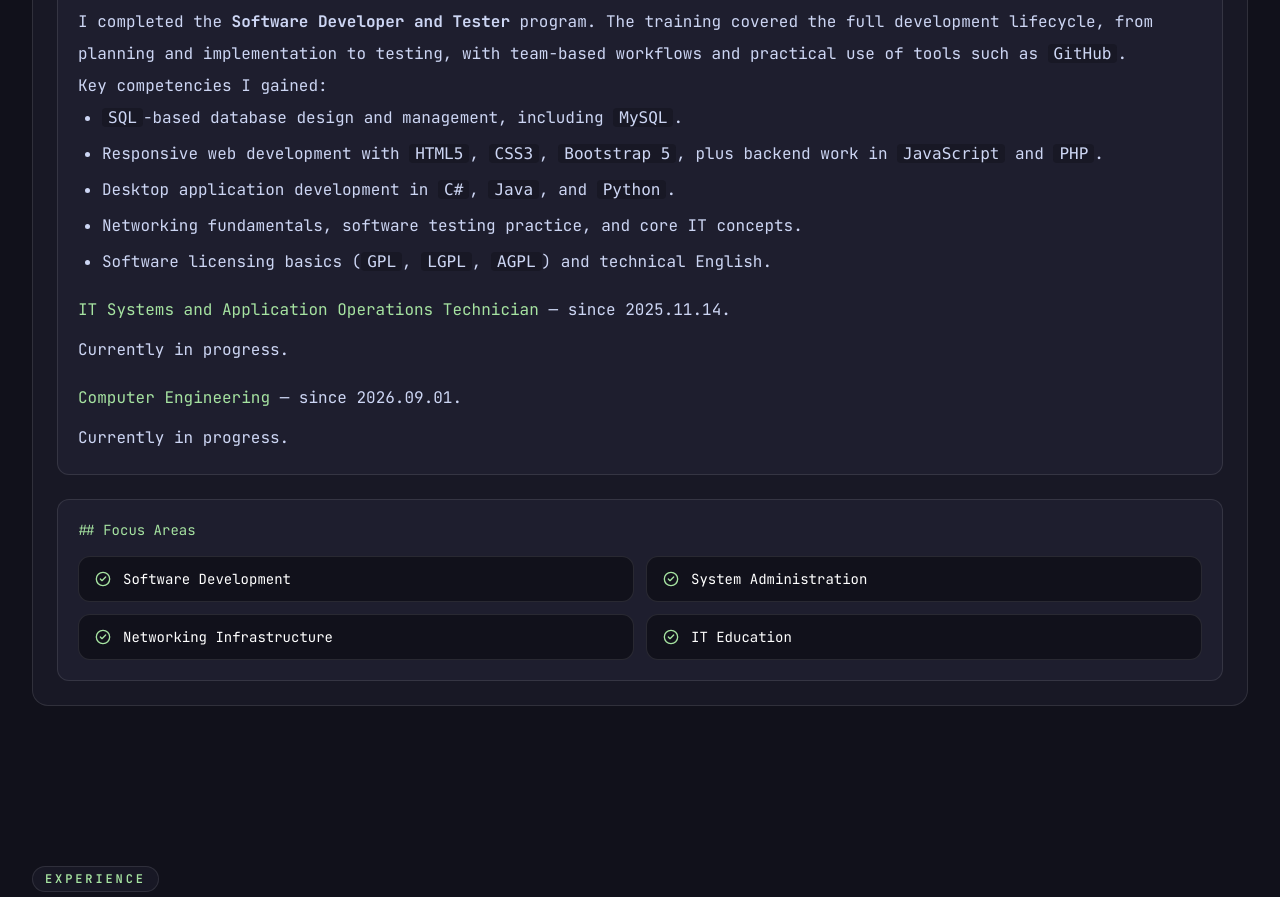
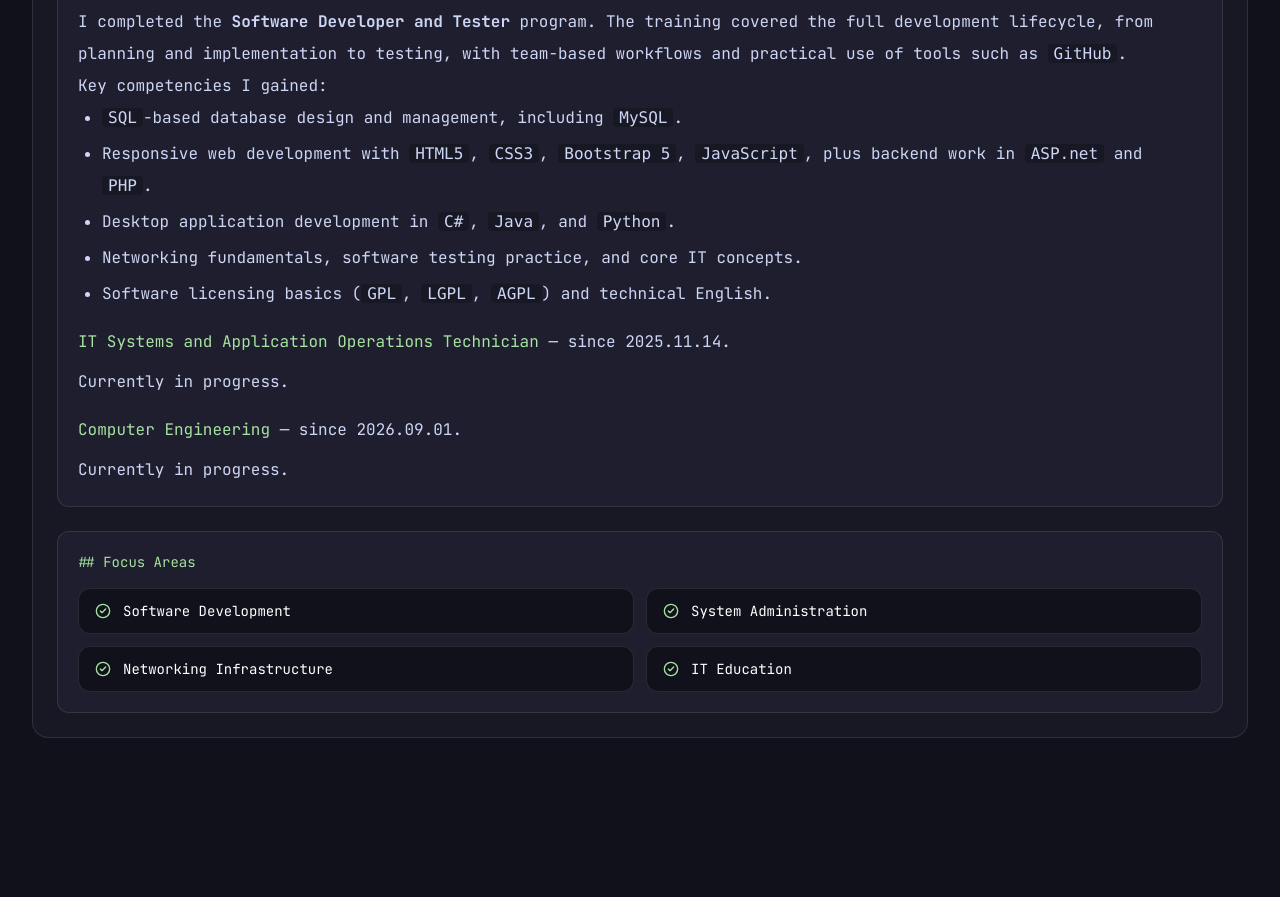
Before and after one commit to doomhyena/doomhyena.hu, a React (Vite) app: page / in a window 1280 px wide. Shown: the part 5260-6157 px from the top of the page. Built offline with nearby package versions, Linux system fonts and the light colour scheme.

Commit message:
web technologies

```diff
--- a/src/i18n/translations.ts
+++ b/src/i18n/translations.ts
@@ -6,7 +6,7 @@ const scholaDescEn = `
   <p>Key competencies I gained:</p>
   <ul class="list-disc ml-6 space-y-1">
     <li><code class="rounded bg-[var(--surface0)] px-1.5">SQL</code>-based database design and management, including <code class="rounded bg-[var(--surface0)] px-1.5">MySQL</code>.</li>
-    <li>Responsive web development with <code class="rounded bg-[var(--surface0)] px-1.5">HTML5</code>, <code class="rounded bg-[var(--surface0)] px-1.5">CSS3</code>, <code class="rounded bg-[var(--surface0)] px-1.5">Bootstrap 5</code>, plus backend work in <code class="rounded bg-[var(--surface0)] px-1.5">JavaScript</code> and <code class="rounded bg-[var(--surface0)] px-1.5">PHP</code>.</li>
+    <li>Responsive web development with <code class="rounded bg-[var(--surface0)] px-1.5">HTML5</code>, <code class="rounded bg-[var(--surface0)] px-1.5">CSS3</code>, <code class="rounded bg-[var(--surface0)] px-1.5">Bootstrap 5</code>, <code class="rounded bg-[var(--surface0)] px-1.5">JavaScript</code>, plus backend work in <code class="rounded bg-[var(--surface0)] px-1.5">ASP.net</code> and <code class="rounded bg-[var(--surface0)] px-1.5">PHP</code>.</li>
     <li>Desktop application development in <code class="rounded bg-[var(--surface0)] px-1.5">C#</code>, <code class="rounded bg-[var(--surface0)] px-1.5">Java</code>, and <code class="rounded bg-[var(--surface0)] px-1.5">Python</code>.</li>
     <li>Networking fundamentals, software testing practice, and core IT concepts.</li>
     <li>Software licensing basics (<code class="rounded bg-[var(--surface0)] px-1.5">GPL</code>, <code class="rounded bg-[var(--surface0)] px-1.5">LGPL</code>, <code class="rounded bg-[var(--surface0)] px-1.5">AGPL</code>) and technical English.</li>
@@ -19,7 +19,7 @@ const scholaDescHu = `
   <p>A képzés során megszerzett főbb kompetenciáim:</p>
   <ul class="list-disc ml-6 space-y-1">
     <li><code class="rounded bg-[var(--surface0)] px-1.5">SQL</code> alapú adatbázistervezés és -kezelés, többek között <code class="rounded bg-[var(--surface0)] px-1.5">MySQL</code> használatával.</li>
-    <li>Reszponzív webfejlesztés <code class="rounded bg-[var(--surface0)] px-1.5">HTML5</code>, <code class="rounded bg-[var(--surface0)] px-1.5">CSS3</code>, <code class="rounded bg-[var(--surface0)] px-1.5">Bootstrap 5</code> technológiákkal, valamint backend munka <code class="rounded bg-[var(--surface0)] px-1.5">JavaScript</code> és <code class="rounded bg-[var(--surface0)] px-1.5">PHP</code> nyelveken.</li>
+    <li>Reszponzív webfejlesztés <code class="rounded bg-[var(--surface0)] px-1.5">HTML5</code>, <code class="rounded bg-[var(--surface0)] px-1.5">CSS3</code>, <code class="rounded bg-[var(--surface0)] px-1.5">Bootstrap 5</code>, <code class="rounded bg-[var(--surface0)] px-1.5">JavaScript</code> technológiákkal, valamint backend munka <code class="rounded bg-[var(--surface0)] px-1.5">ASP.net</code> és <code class="rounded bg-[var(--surface0)] px-1.5">PHP</code> nyelveken.</li>
     <li>Asztali alkalmazásfejlesztés <code class="rounded bg-[var(--surface0)] px-1.5">C#</code>, <code class="rounded bg-[var(--surface0)] px-1.5">Java</code> és <code class="rounded bg-[var(--surface0)] px-1.5">Python</code> használatával.</li>
     <li>Hálózati alapismeretek, szoftvertesztelési gyakorlat és alapvető informatikai tudás.</li>
     <li>Szoftverlicencelési alapismeretek (<code class="rounded bg-[var(--surface0)] px-1.5">GPL</code>, <code class="rounded bg-[var(--surface0)] px-1.5">LGPL</code>, <code class="rounded bg-[var(--surface0)] px-1.5">AGPL</code>) és technikai angol.</li>
```
